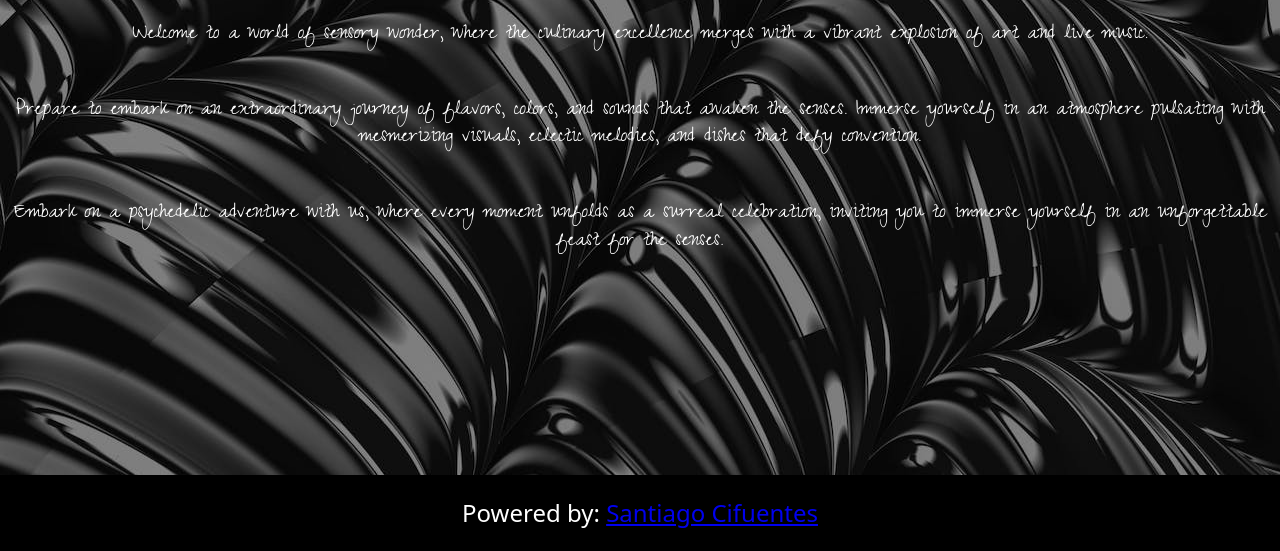
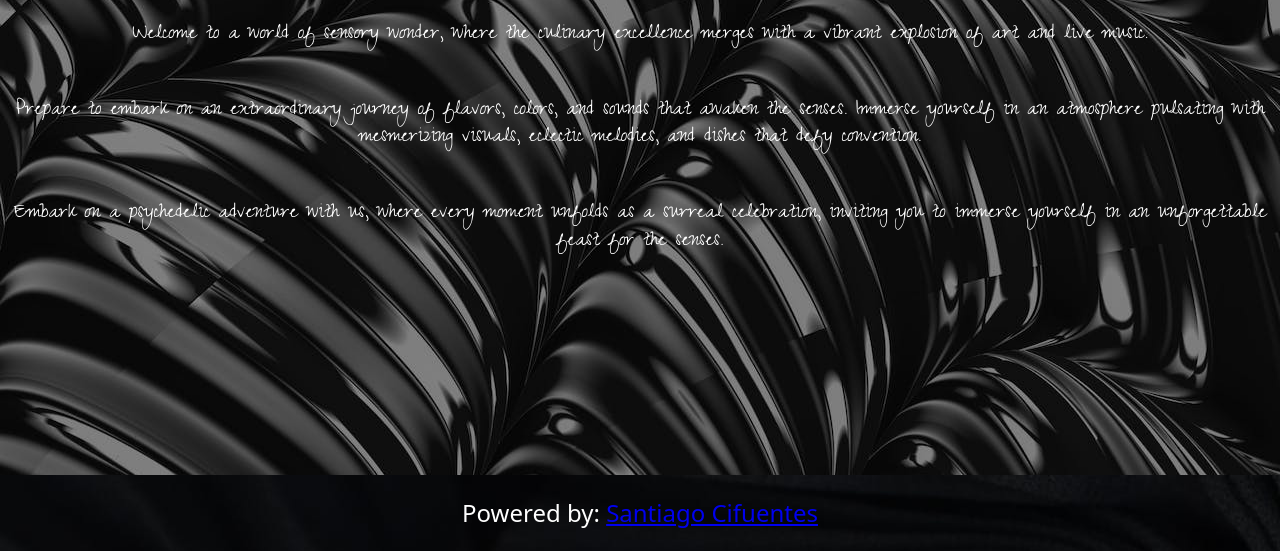
Before and after one commit to sacifuentespa/restaurant, a website built with webpack: page src/template.html in a window 1280 px wide. Shown: the part 249-800 px from the top of the page. Built offline with nearby package versions, Linux system fonts and the light colour scheme.

Commit message:
added footer

```diff
--- a/src/styles/style.css
+++ b/src/styles/style.css
@@ -89,4 +89,5 @@ p{
 
 footer{
   font-family: system-ui, -apple-system, BlinkMacSystemFont, 'Segoe UI', Roboto, Oxygen, Ubuntu, Cantarell, 'Open Sans', 'Helvetica Neue', sans-serif;
+  background: url('../images/footer.jpg');
 }
```
Also changed, not shown: dist/090aeb47b30b0e684036.jpg (added), dist/8f52ccc7232036b8ce42.jpg (added), dist/b5fd463fb0bf56e588c5.jpg (added), dist/main.js, src/images/footer.jpg (added).
